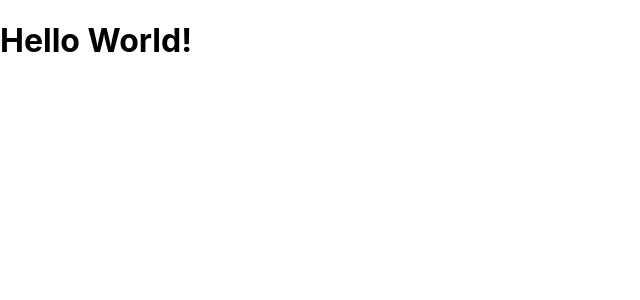
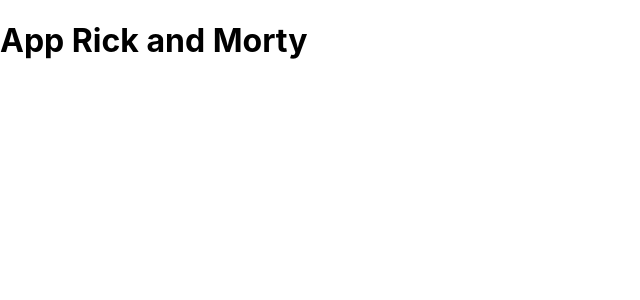
Before and after one commit to anddreluis2/desafio-frontend, a React (Vite) app: page / in a window 1280 px wide. Shown: the top 300 px of the page, without its empty margins (0-640 px from the left). Built offline with nearby package versions, Linux system fonts and the light colour scheme.

Commit message:
teste branch

```diff
--- a/src/App.jsx
+++ b/src/App.jsx
@@ -4,7 +4,7 @@
 function App() {
 
   return (
-  <h1>Hello World!</h1>
+  <h1>App Rick and Morty</h1>
   )
 }
 
```
